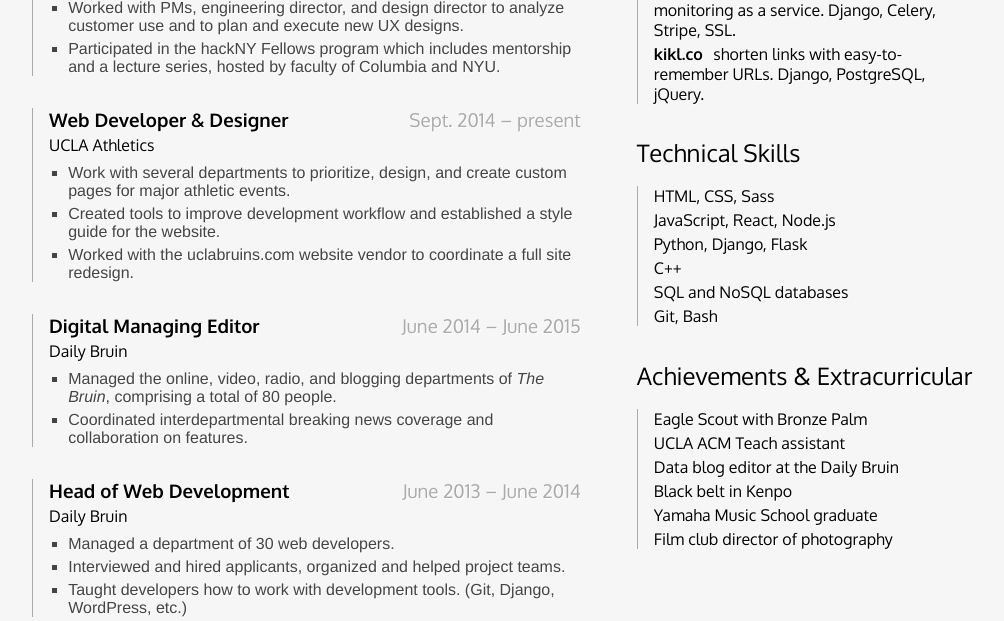
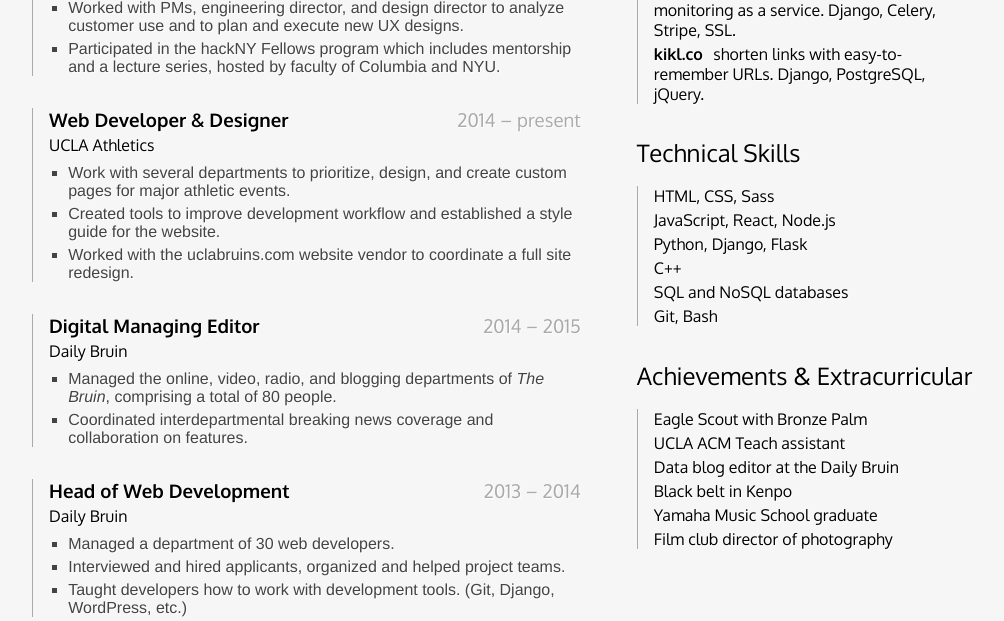
Before and after one commit to liddiard/harrisonliddiard.com, a Django app: page /resume/ in a window 1280 px wide. Shown: the part 588-1209 px from the top of the page, without its empty margins (128-1132 px from the left). Run offline with Django 3.2, Linux system fonts and the light colour scheme; some libraries are stand-ins or nearby versions.

Commit message:
less precise dates

```diff
--- a/harrisonliddiard/templates/resume.html
+++ b/harrisonliddiard/templates/resume.html
@@ -26,7 +26,7 @@
             </ul>
         </div>
         <div class="item">
-            <h3 class="position">Web Developer &amp; Designer <span class="date">Sept. 2014 &ndash; present</span></h3>
+            <h3 class="position">Web Developer &amp; Designer <span class="date">2014 &ndash; present</span></h3>
             <h4 class="company">UCLA Athletics</h4>
             <ul>
                 <li>Work with several departments to prioritize, design, and create custom pages for major athletic events.</li>
@@ -35,7 +35,7 @@
             </ul>
         </div>
         <div class="item">
-            <h3 class="position">Digital Managing Editor <span class="date">June 2014 &ndash; June 2015</span></h3>
+            <h3 class="position">Digital Managing Editor <span class="date">2014 &ndash; 2015</span></h3>
             <h4 class="company">Daily Bruin</h4>
             <ul>
                 <li>Managed the online, video, radio, and blogging departments of <em>The Bruin</em>, comprising a total of 80 people.</li>
@@ -43,7 +43,7 @@
             </ul>
         </div>
         <div class="item">
-            <h3 class="position">Head of Web Development <span class="date">June 2013 &ndash; June 2014</span></h3>
+            <h3 class="position">Head of Web Development <span class="date">2013 &ndash; 2014</span></h3>
             <h4 class="company">Daily Bruin</h4>
             <ul>
                 <li>Managed a department of 30 web developers.</li>
```
